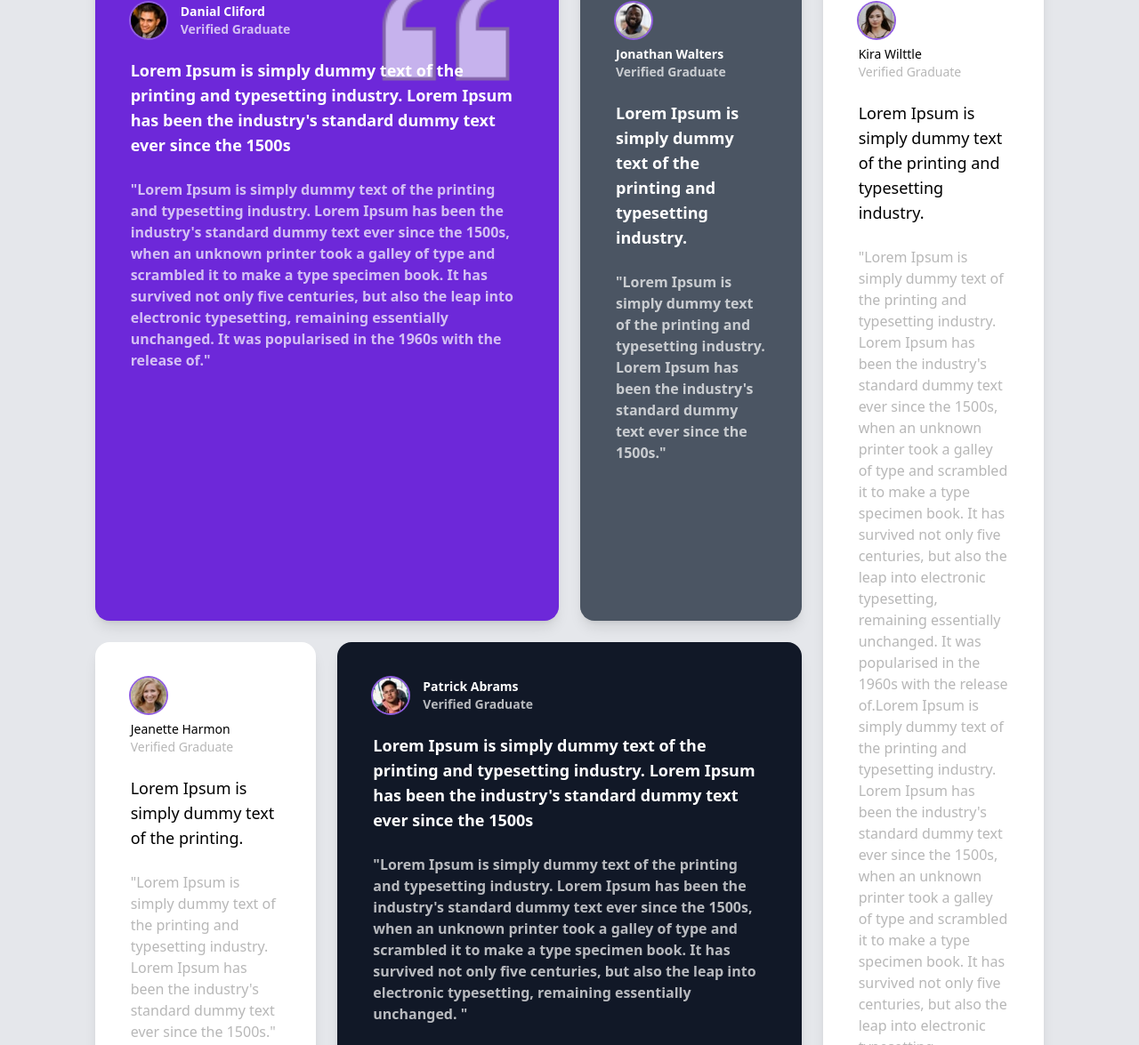
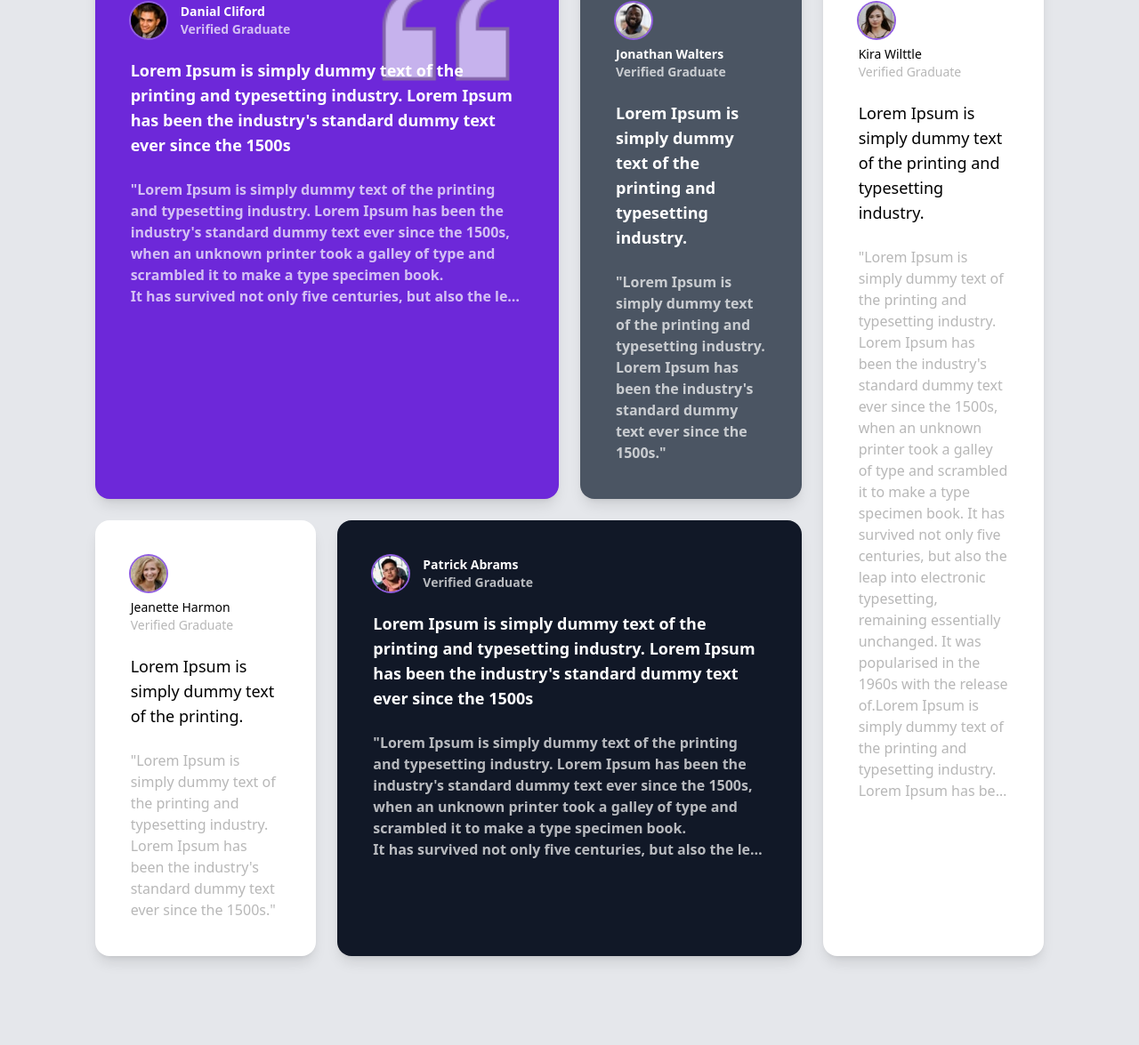
Before and after one commit to datnd-dtn/mini-project-exercises, a website: page src/bai5/bai5.html in a window 1280 px wide. Shown: the part 77-1252 px from the top of the page at 89% size. After the commit the page ends 1192 px from the top, so only its background shows below. Drawn offline with nearby package versions, Linux system fonts and the light colour scheme.

Commit message:
update code

```diff
--- a/src/bai5/bai5.html
+++ b/src/bai5/bai5.html
@@ -58,10 +58,8 @@
                         typesetting industry. Lorem Ipsum has been the
                         industry's standard dummy text ever since the 1500s,
                         when an unknown printer took a galley of type and
-                        scrambled it to make a type specimen book. It has
-                        survived not only five centuries, but also the leap into
-                        electronic typesetting, remaining essentially unchanged.
-                        It was popularised in the 1960s with the release of."
+                        scrambled it to make a type specimen book.
+                        <span class="block truncate">It has survived not only five centuries, but also the leap into electronic typesetting, remaining essentially unchanged.It was popularised in the 1960s with the release of"</span>
                     </p>
                 </div>
                 <div
@@ -126,13 +124,14 @@
                         electronic typesetting, remaining essentially unchanged.
                         It was popularised in the 1960s with the release
                         of.Lorem Ipsum is simply dummy text of the printing and
-                        typesetting industry. Lorem Ipsum has been the
+                        typesetting industry.
+                        <span class="block truncate">Lorem Ipsum has been the
                             industry's standard dummy text ever since the 1500s,
                             when an unknown printer took a galley of type and
                             scrambled it to make a type specimen book. It has
                             survived not only five centuries, but also the leap into
                             electronic typesetting, remaining essentially unchanged.
-                        It was popularised in the 1960s with the release of"
+                            It was popularised in the 1960s with the release."</span>
                     </p>
                 </div>
                 <div class="w-full rounded-2xl bg-white px-10 py-10 shadow-lg">
@@ -189,10 +188,11 @@
                         typesetting industry. Lorem Ipsum has been the
                         industry's standard dummy text ever since the 1500s,
                         when an unknown printer took a galley of type and
-                        scrambled it to make a type specimen book. It has
+                        scrambled it to make a type specimen book.
+                        <span class="truncate block">It has
                             survived not only five centuries, but also the leap into
                             electronic typesetting, remaining essentially unchanged.
-                        "
+                            "</span>
                     </p>
                 </div>
             </div>
```
Lines whose indentation alone changed are shown as unchanged.
